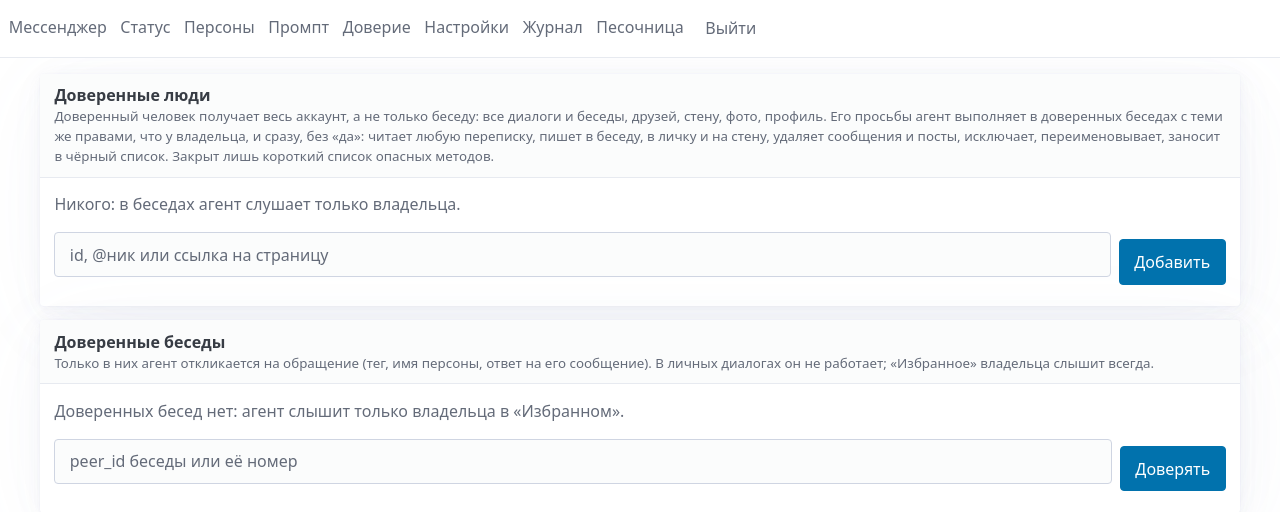
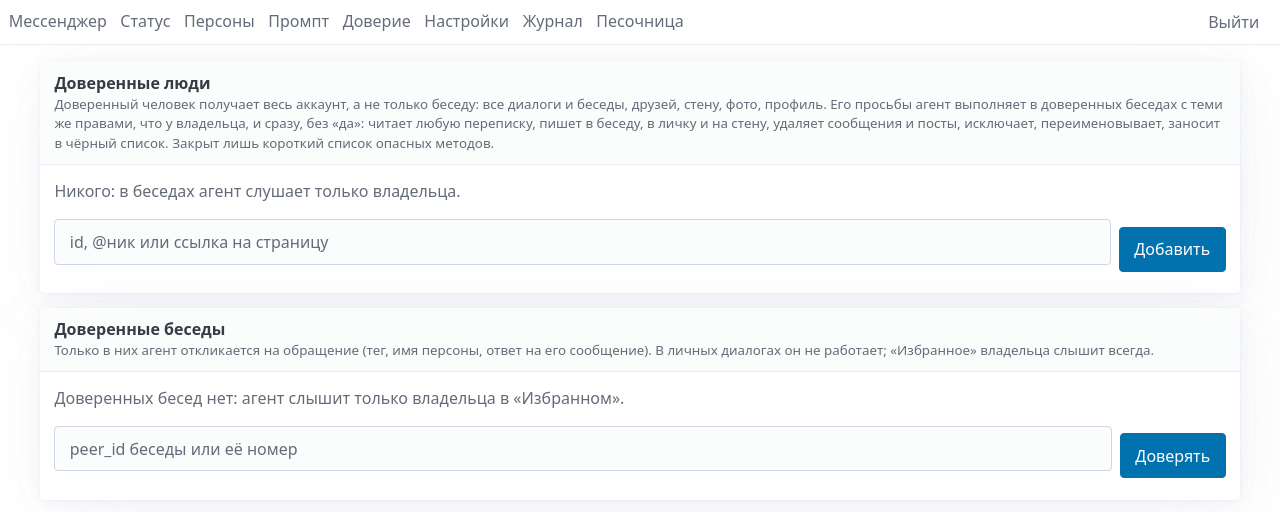
Before and after one commit to akklimoff/vk-ui, a FastAPI app: template web/templates/access.html in a window 1280 px wide. Shown: the top 512 px of the page. Run offline with FastAPI, Linux system fonts and the light colour scheme; the template is opened without the code that fills it, so the values that code supplies are empty; parts of the project's set-up code (start-up, migrations or seed data) failed here and were passed over; some libraries are stand-ins or nearby versions.

Commit message:
keep logout visible in the nav, version static assets and quiet the reply delete button

```diff
--- a/web/app.py
+++ b/web/app.py
@@ -45,7 +45,7 @@ def create_app(settings: Settings, vk_factory=VkClient, ai_factory=ai_backend) -
         return response
 
     app.mount("/static", StaticFiles(directory=os.path.join(HERE, "static")), name="static")
-    render = Renderer(os.path.join(HERE, "templates"), peer_label=peer_label, peer_link=peer_link,
+    render = Renderer(os.path.join(HERE, "templates"), os.path.join(HERE, "static"), peer_label=peer_label, peer_link=peer_link,
                       model_label=model_label, clock=clock, mmss=mmss, plural=plural, preview=preview,
                       since=short_since, presence=presence, wave_bars=wave_bars)
     app.state.vk = None
--- a/web/render.py
+++ b/web/render.py
@@ -1,4 +1,5 @@
 import json
+import os
 from typing import NamedTuple
 
 from fastapi import HTTPException, Request
@@ -27,6 +28,18 @@ NAV = (
 )
 
 
+def asset_urls(static_dir: str):
+    """Адрес файла из static с меткой его версии: без неё браузер после выкладки держит прежние стили и скрипты."""
+    def asset(name: str) -> str:
+        try:
+            version = int(os.stat(os.path.join(static_dir, name)).st_mtime)
+        except OSError:
+            version = 0
+        return f"/static/{name}?v={version}"
+
+    return asset
+
+
 def is_hx(request: Request) -> bool:
     """При промахе кэша истории htmx просит полную страницу, хотя шлёт HX-Request."""
     return (request.headers.get("HX-Request") == "true"
@@ -40,10 +53,10 @@ class Renderer:
     или partial с тостом/ошибкой.
     """
 
-    def __init__(self, templates_dir: str, **filters):
+    def __init__(self, templates_dir: str, static_dir: str = "", **filters):
         self._templates = Jinja2Templates(directory=templates_dir)
         self._templates.env.filters.update({"ago": ago, "duration": duration, **filters})
-        self._templates.env.globals["nav"] = NAV
+        self._templates.env.globals.update(nav=NAV, asset=asset_urls(static_dir))
 
     def page(self, request: Request, name: str, ctx: dict, status: int = 200) -> Response:
         template = f"partials/{name}.html" if is_hx(request) else f"{name}.html"
--- a/web/static/app.css
+++ b/web/static/app.css
@@ -11,14 +11,20 @@
   z-index: 10;
   background: var(--pico-background-color);
   border-bottom: 1px solid var(--pico-muted-border-color);
+  display: flex;
+  align-items: center;
+  max-width: 100%;
 }
 .topnav ul {
   display: flex;
+  flex: 1 1 auto;
+  min-width: 0;
   gap: 0.25rem;
-  margin: 0 auto;
-  padding: 0.4rem 0.75rem;
-  max-width: 950px;
+  margin: 0;
+  padding: 0.4rem 1.5rem 0.4rem 0.75rem;
   overflow-x: auto;
+  /* вкладки тают у правого края: видно, что список листается, а «Выйти» остаётся на месте */
+  mask-image: linear-gradient(90deg, #000 calc(100% - 1.5rem), transparent);
   scrollbar-width: none;
   -webkit-overflow-scrolling: touch;
 }
@@ -33,8 +39,7 @@
   text-decoration: none;
   white-space: nowrap;
 }
-.topnav .logout { margin-left: auto; }
-.topnav .logout form { margin: 0; }
+.topnav .logout { flex: 0 0 auto; margin: 0 0.5rem 0 0; }
 .topnav .logout button {
   width: auto;
   min-height: 44px;
@@ -49,15 +54,7 @@
   background: var(--pico-primary);
   color: var(--pico-primary-inverse);
 }
-.topnav::after {
-  content: "";
-  position: absolute;
-  top: 0; right: 0; bottom: 1px;
-  width: 2.5rem;
-  pointer-events: none;
-  background: linear-gradient(90deg, transparent, var(--pico-background-color));
-}
-@media (min-width: 768px) { .topnav::after { display: none; } }
+@media (min-width: 768px) { .topnav ul { mask-image: none; } }
 
 main.container { padding-top: 1rem; padding-bottom: 4rem; }
 @media (max-width: 575px) {
@@ -185,3 +182,16 @@ article > header > small { display: block; font-weight: normal; }
 main.login { display: grid; min-height: 100dvh; place-items: center; padding-bottom: 1rem; }
 .login-card { width: min(100%, 24rem); margin: 0; }
 .login-card form { margin: 0; }
+
+button.quiet {
+  width: auto;
+  flex: 0 0 auto;
+  min-height: 44px;
+  margin: 0;
+  padding: 0.4rem 0;
+  border: 0;
+  background: none;
+  color: var(--pico-muted-color);
+  font-size: 0.875rem;
+  text-decoration: underline;
+}
--- a/web/static/app.js
+++ b/web/static/app.js
@@ -57,3 +57,7 @@ function localTime(ts) {
     day: "2-digit", month: "2-digit", hour: "2-digit", minute: "2-digit",
   });
 }
+
+document.addEventListener("DOMContentLoaded", () => {
+  document.querySelector(".topnav [aria-current]")?.scrollIntoView({ inline: "center", block: "nearest" });
+});
--- a/web/templates/base.html
+++ b/web/templates/base.html
@@ -6,20 +6,20 @@
 <meta name="color-scheme" content="light dark">
 <meta name="htmx-config" content='{"responseHandling":[{"code":"204","swap":false},{"code":"[23]..","swap":true},{"code":"422","swap":true},{"code":"[45]..","swap":false,"error":true}]}'>
 <title>vk-bot</title>
-<link rel="stylesheet" href="/static/pico.min.css">
-<link rel="stylesheet" href="/static/app.css">
-<link rel="stylesheet" href="/static/im.css">
-<script src="/static/htmx.min.js"></script>
-<script src="/static/app.js"></script>
-<script src="/static/im.js"></script>
-<script defer src="/static/alpine.min.js"></script>
+<link rel="stylesheet" href="{{ asset('pico.min.css') }}">
+<link rel="stylesheet" href="{{ asset('app.css') }}">
+<link rel="stylesheet" href="{{ asset('im.css') }}">
+<script src="{{ asset('htmx.min.js') }}"></script>
+<script src="{{ asset('app.js') }}"></script>
+<script src="{{ asset('im.js') }}"></script>
+<script defer src="{{ asset('alpine.min.js') }}"></script>
 </head>
 <body class="{% block body_class %}{% endblock %}">
 {% block nav %}<nav class="topnav" aria-label="Разделы">
   <ul>{% for item in nav %}
     <li><a href="{{ item.href }}" {% if page == item.key %}aria-current="page"{% endif %}>{{ item.title }}</a></li>{% endfor %}
-    <li class="logout"><form method="post" action="/logout"><button type="submit">Выйти</button></form></li>
   </ul>
+  <form class="logout" method="post" action="/logout"><button type="submit">Выйти</button></form>
 </nav>{% endblock %}
 <main class="{% block main_class %}container{% endblock %}">{% block body %}{% endblock %}</main>
 <div class="toasts" x-data aria-live="polite">
--- a/web/templates/partials/journal.html
+++ b/web/templates/partials/journal.html
@@ -19,7 +19,7 @@
   {% if r.reply %}<p class="reply-text"><span class="muted">ответ:</span> {{ r.reply }}</p>{% endif %}
   <p class="muted journal-meta">шагов {{ r.steps }} · {{ r.duration_s }} с · {{ r.prompt_tokens }}+{{ r.completion_tokens }} ток.{% if r.cached_tokens %} (из кэша {{ r.cached_tokens }}){% endif %}{% if r.model %} · {{ r.model|model_label }}{% endif %} · {{ r.persona or "персона по умолчанию" }}</p>
   {% if r.reply_message_ids %}<footer class="row">
-    <button type="button" class="outline secondary" x-show="!ask" @click="ask = true">Удалить ответ в VK</button>
+    <button type="button" class="quiet" x-show="!ask" @click="ask = true">Удалить ответ в VK</button>
     <span class="row" x-show="ask" x-cloak>
       <span>Удалить ответ в VK?</span>
       <button type="button" hx-post="/journal/replies/{{ r.reply_message_ids[0] }}/delete" hx-target="closest footer"
--- a/web/templates/partials/status.html
+++ b/web/templates/partials/status.html
@@ -7,7 +7,7 @@
   </header>
   <div class="stats">
     <div class="stat"><small>персона</small><b>{{ s.active_persona or "по умолчанию" }}</b></div>
-    <div class="stat"><small>модель последнего ответа</small><b>{{ s.model or "ещё не отвечала" }}</b>{% if s.next_model %} <span class="muted">дальше — {{ s.next_model }}</span>{% endif %}</div>
+    <div class="stat"><small>модель</small><b>{{ s.model or "ещё не отвечала" }}</b>{% if s.next_model %} <span class="muted">дальше — {{ s.next_model }}</span>{% endif %}</div>
     <div class="stat"><small>последнее событие</small><b>{{ s.last_event_ago|ago }}</b></div>
     <div class="stat"><small>последний ответ</small><b>{{ s.last_reply_ago|ago }}</b></div>
     <div class="stat"><small>ошибок за час</small><b class="{{ 'bad' if s.errors_last_hour }}">{{ s.errors_last_hour }}</b></div>
```
Also changed, not shown: tests/web/test_auth.py (+8 -0 lines).
